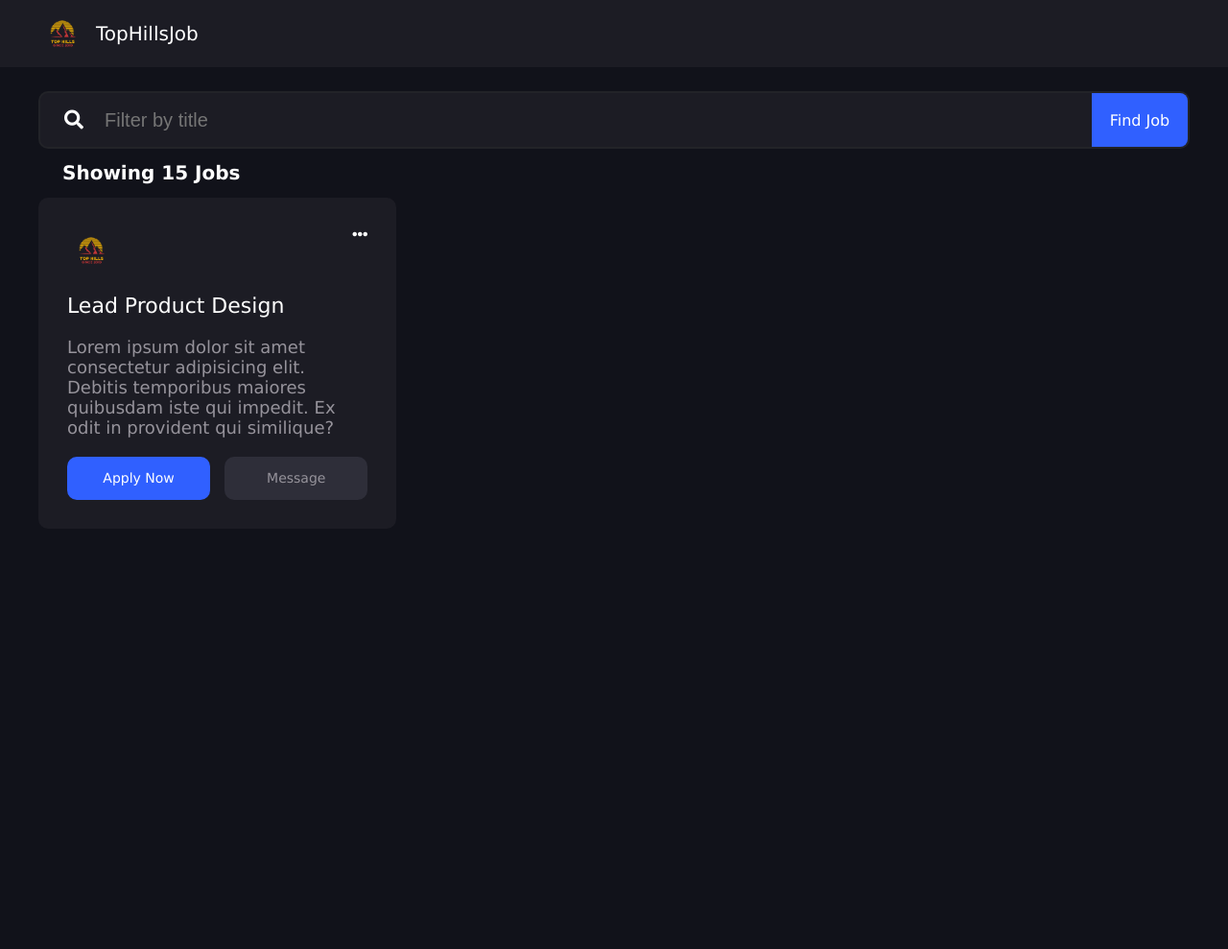
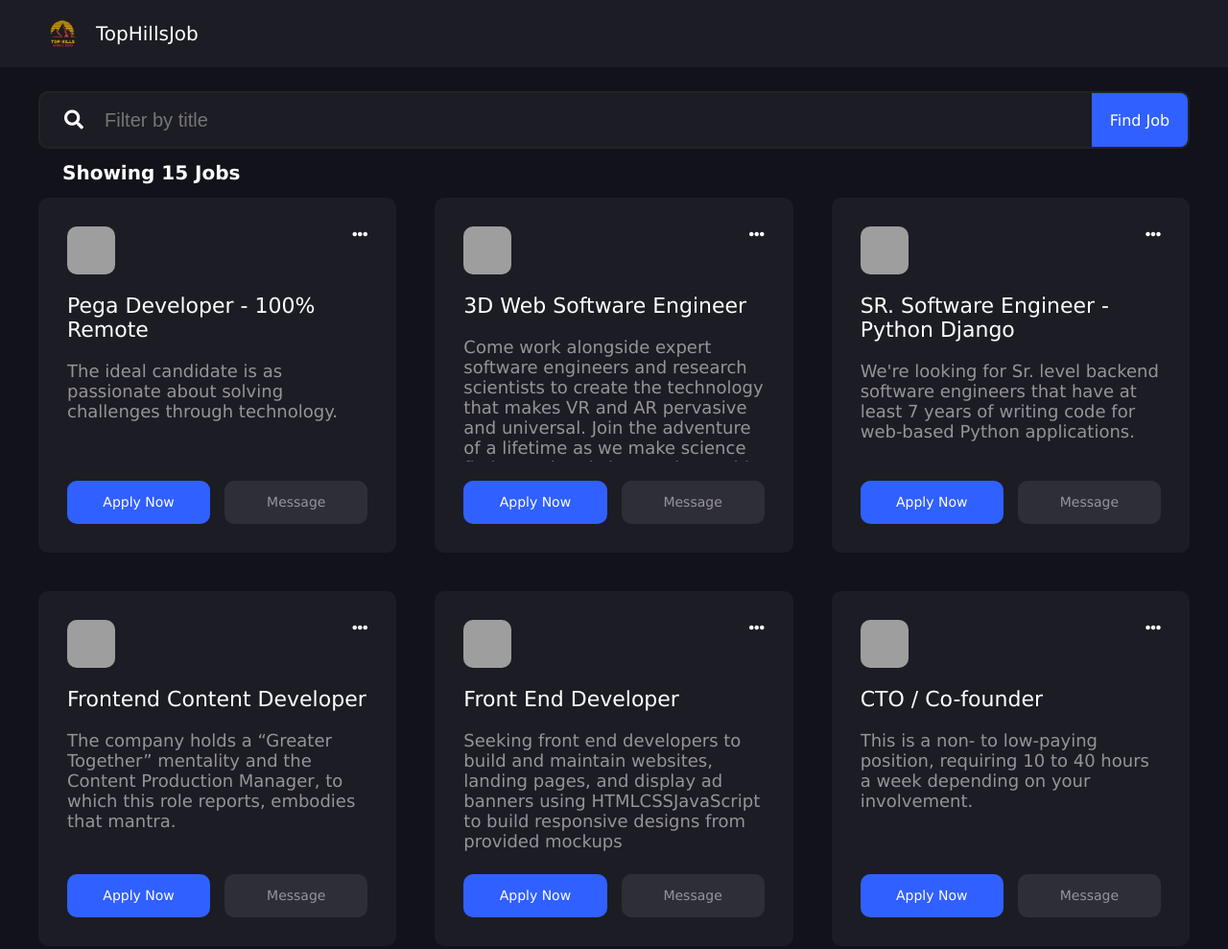
Before and after one commit to Sanskar-Rana/SaaS-Project-with-ES6-Javascript, a plain HTML site: page index.html in a window 1280 px wide. Shown: the top 989 px of the page at 96% size. Drawn offline with Linux system fonts and the light colour scheme; grey boxes are pictures that could not be loaded.

Commit message:
Javascript III

```diff
--- a/assets/css/main.css
+++ b/assets/css/main.css
@@ -46,6 +46,7 @@
 .top img {
     width: 50px;
     height: 50px;
+    border-radius: 10px;
 }
 
 .rolename {
@@ -61,6 +62,7 @@
     overflow: hidden;
     font-size: 18px;
     color: #96939B;
+    flex-grow: 1;
 }
 
 .buttons {
--- a/assets/js/script.js
+++ b/assets/js/script.js
@@ -2,3 +2,47 @@ document.querySelector(".button-container").addEventListener("click", () => {
     let text = document.getElementById('filter-jobs').value;
     console.log(text, 'this is text?');
 })
+
+
+function getJobs() {
+    return fetch("data.json")
+        .then(response => response.json())
+        .then(data => {
+            return data
+        })
+}
+
+function showJobs(jobs) {
+    console.log(jobs);
+    let jobsContainer = document.querySelector(".jobs-container");
+    let jobsHTML = "";
+    jobs.forEach(job => {
+        jobsHTML += `
+       <div class="job-tile">
+       <div class="top">
+           <img src="${job.logo}" alt="logo-img">
+           <i class="fas fa-ellipsis-h"></i>
+       </div>
+       <div class="rolename">
+           <span>${job.roleName}</span>
+       </div>
+       <div class="description">
+           <span>${job.requirements.content}</span>
+       </div>
+       <div class="buttons">
+           <div class="button apply-now">
+               Apply Now
+           </div>
+           <div class="button">
+               Message
+           </div>
+       </div>
+   </div>
+       `
+    })
+    jobsContainer.innerHTML = jobsHTML;
+
+}
+getJobs().then(data => {
+    showJobs(data);
+});
--- a/index.html
+++ b/index.html
@@ -35,26 +35,7 @@
     <div class="jobs-list">
         <h1>Showing 15 Jobs</h1>
         <div class="jobs-container">
-            <div class="job-tile">
-                <div class="top">
-                    <img src="./assets/image/tophills2.png" alt="logo-img">
-                    <i class="fas fa-ellipsis-h"></i>
-                </div>
-                <div class="rolename">
-                    <span>Lead Product Design</span>
-                </div>
-                <div class="description">
-                    <span>Lorem ipsum dolor sit amet consectetur adipisicing elit. Debitis temporibus maiores quibusdam iste qui impedit. Ex odit in provident qui similique? Unde, harum obcaecati. Eos aliquid impedit quam veniam suscipit!</span>
-                </div>
-                <div class="buttons">
-                    <div class="button apply-now">
-                        Apply Now
-                    </div>
-                    <div class="button">
-                        Message
-                    </div>
-                </div>
-            </div>
+
 
         </div>
 
```
